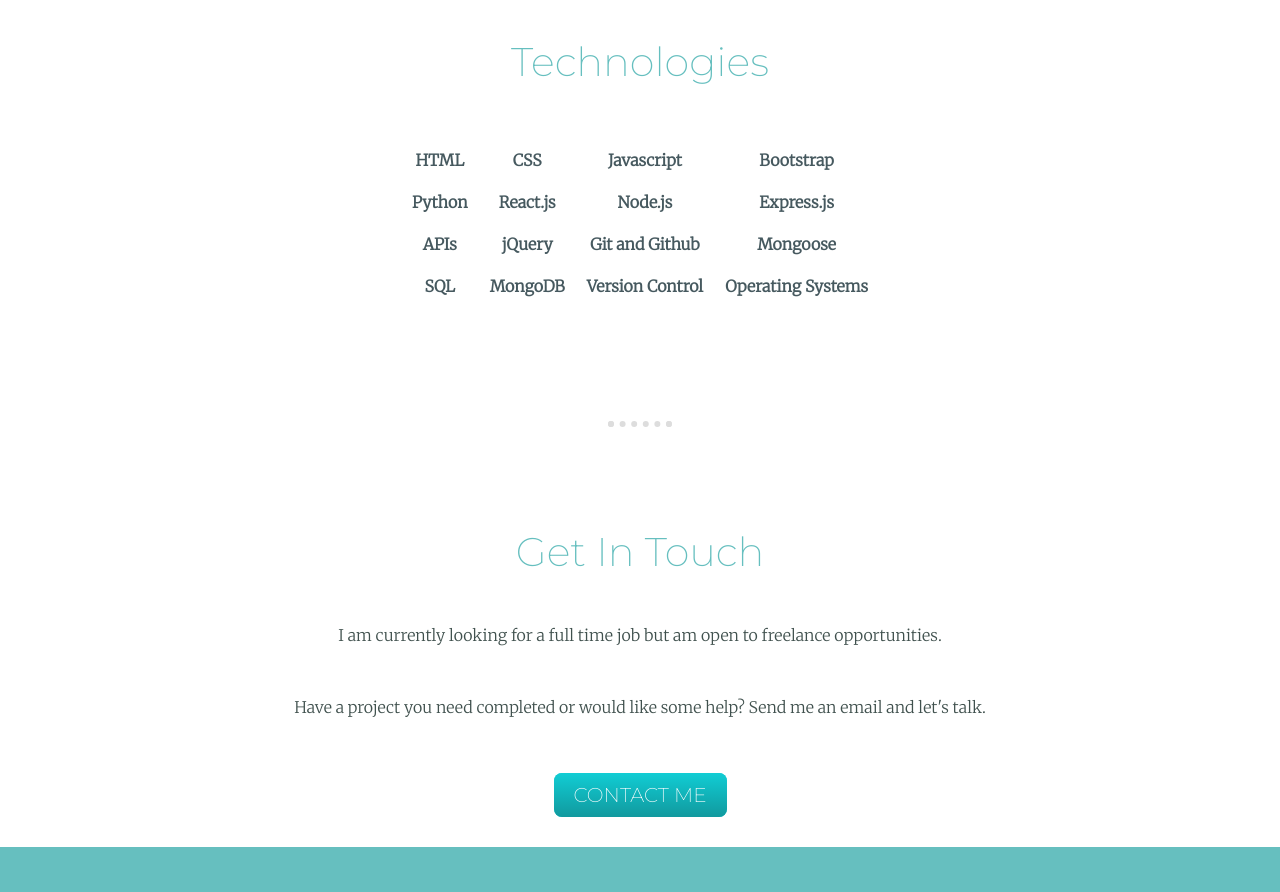
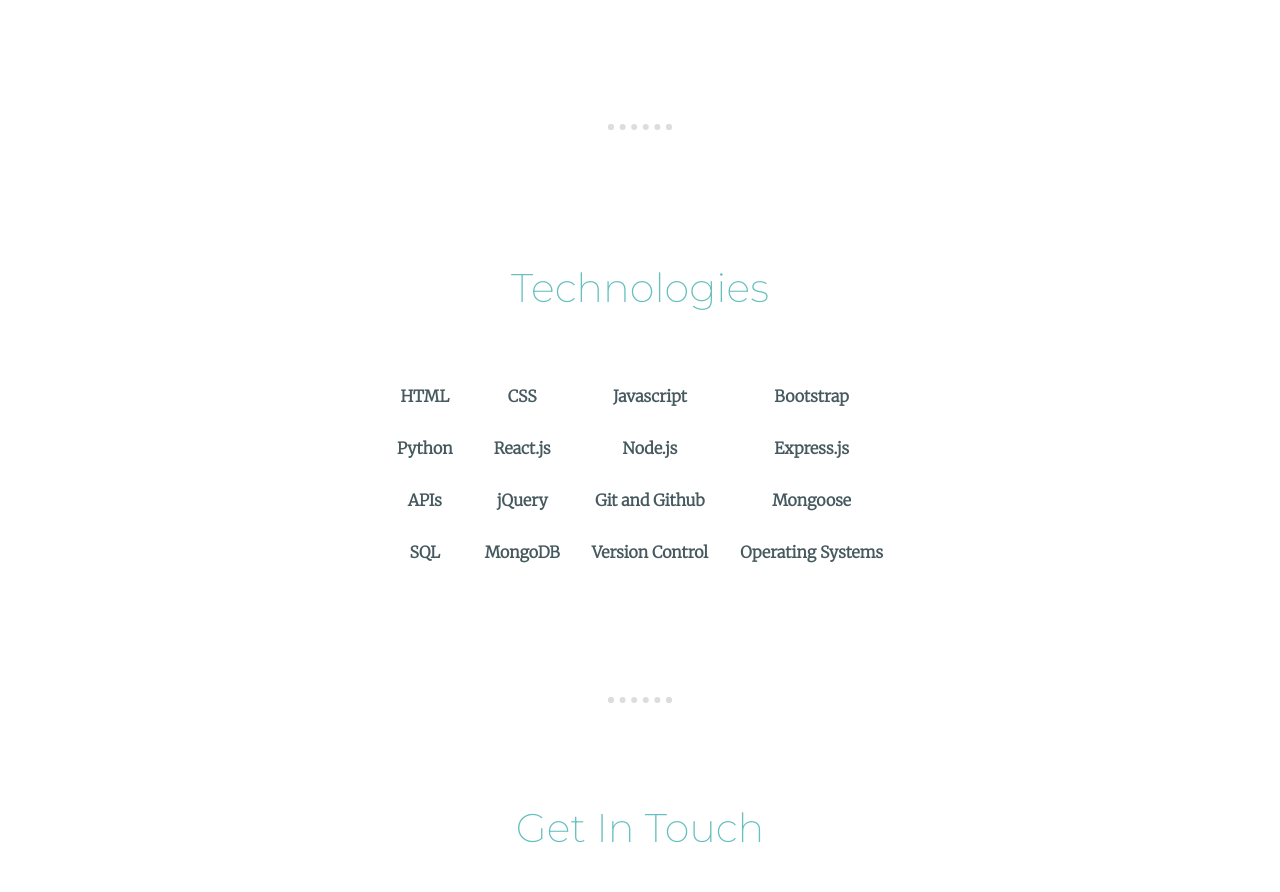
Before and after one commit to Jtaylor44t/mywebsite, a plain HTML site: page index.html in a window 1280 px wide. Shown: the part 1840-2732 px from the top of the page. Drawn offline with Linux system fonts and the light colour scheme.

Commit message:
Update index.html

```diff
--- a/index.html
+++ b/index.html
@@ -39,10 +39,13 @@
     </div>
   </div>
 
+  <br>
+  <hr>
+
   <div class="Technologies">
     <h2>Technologies</h2>
 
-    <table class="table" cellspacing="20">
+    <table class="table" cellspacing="30">
       <tr>
           <th>HTML</th>
           <th>CSS</th>
@@ -70,8 +73,8 @@
     </table>
   </div>
 
-  <br>
-  <hr>
+    <hr>
+
 
   <div class="contact-me">
     <h2>Get In Touch</h2>
```
